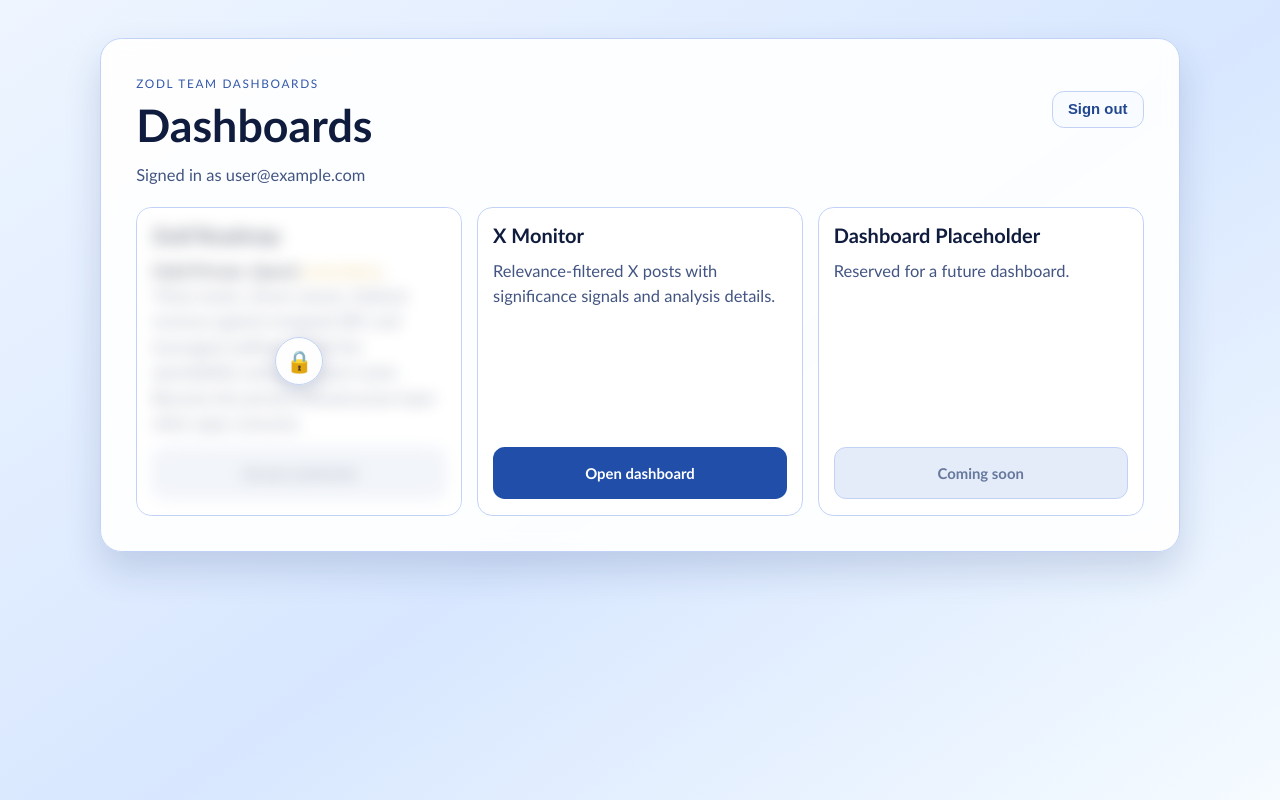
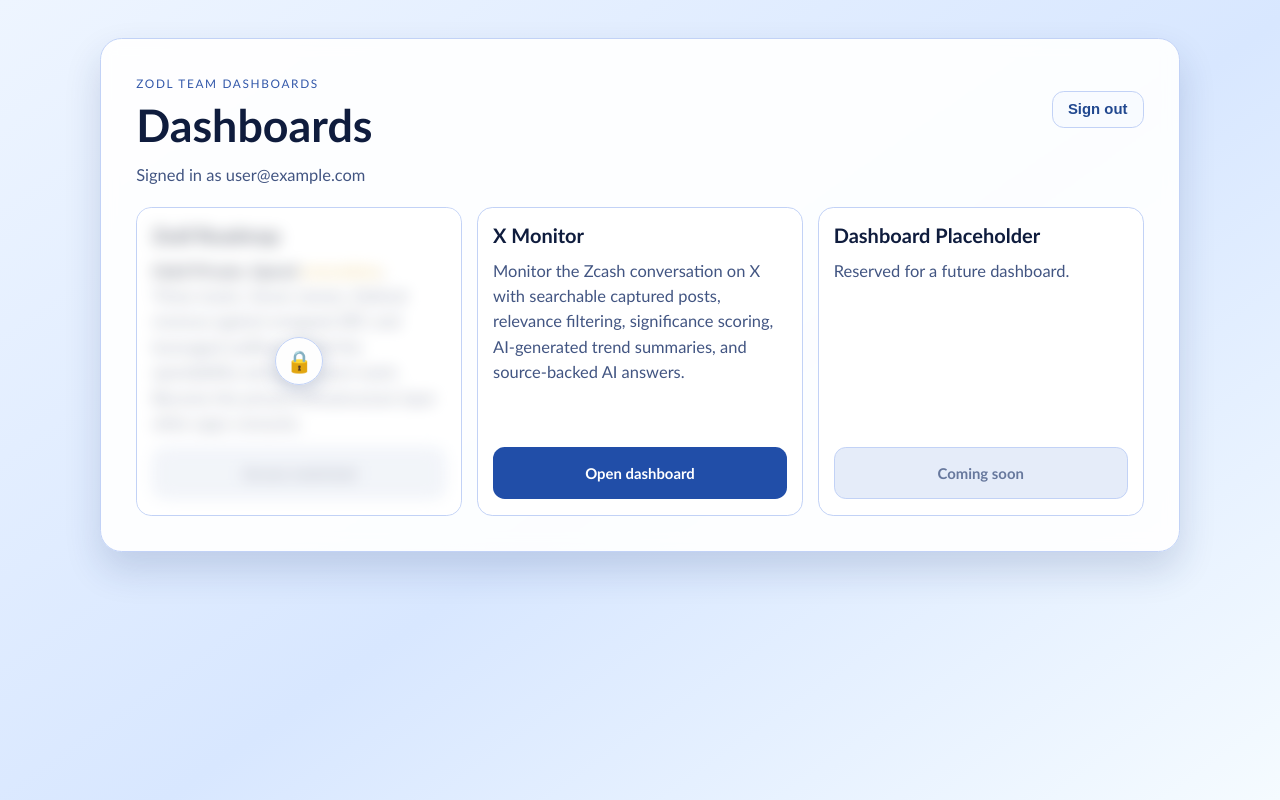
Before and after one commit to paulbrigner/zodldashboard, a Next.js app: page / in a window 1280 px wide. Built offline with nearby package versions, Linux system fonts and the light colour scheme; no server answers; sample sign-in values are in the browser's storage.

Commit message:
Update X Monitor homepage summary

```diff
--- a/app/page.tsx
+++ b/app/page.tsx
@@ -41,7 +41,8 @@ const dashboardCatalog: DashboardCard[] = [
   {
     id: "x-monitor",
     name: "X Monitor",
-    description: "Relevance-filtered X posts with significance signals and analysis details.",
+    description:
+      "Monitor the Zcash conversation on X with searchable captured posts, relevance filtering, significance scoring, AI-generated trend summaries, and source-backed AI answers.",
     href: "/x-monitor",
     visible: true,
   },
```
